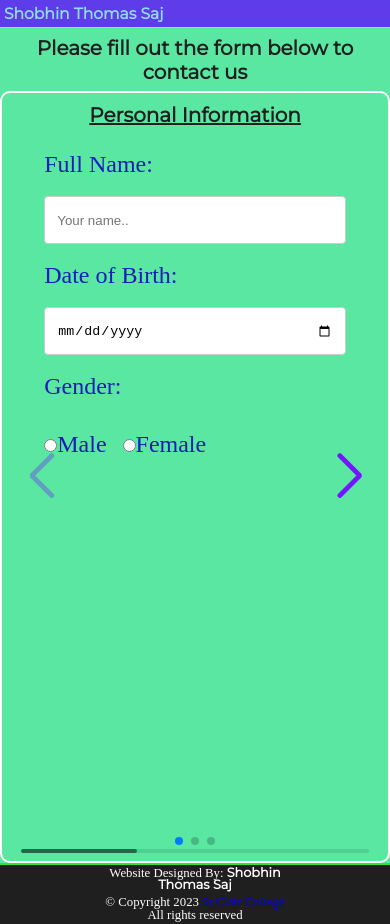
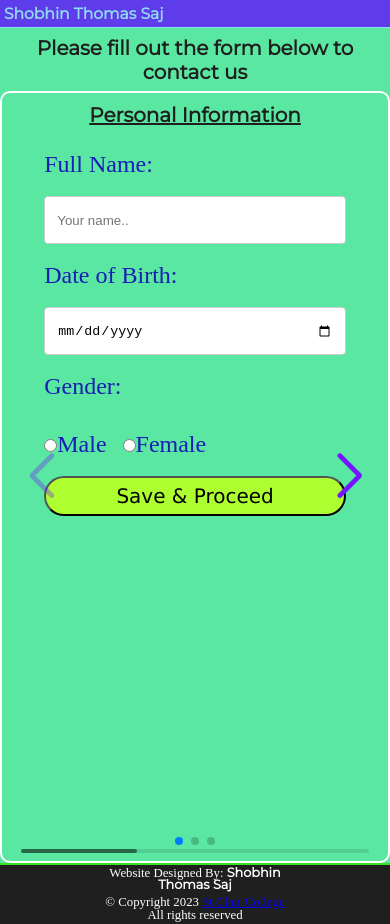
Before and after one commit to ShobhinSaj/ShobhinThomasSaj_WEB301Assignments, a plain HTML site: page index.html in a window 390 px wide. Drawn offline with nearby package versions, Linux system fonts and the light colour scheme; a web font is replaced by a local one.

Commit message:
Added a save and continue button to forms

```diff
--- a/css/styles.css
+++ b/css/styles.css
@@ -69,7 +69,21 @@ input[type=submit] {
 input[type=submit]:hover {
     background-color: rgb(53, 247, 163);
 }
+input[type=button] {
+    border-radius: 40px;
+    font-family: 'Lucida Sans', 'Lucida Sans Regular', 'Lucida Grande', 'Lucida Sans Unicode', Geneva, Verdana, sans-serif;
+    font-size: 20px;
+    background-color: greenyellow;
+    justify-self: center;
+    width: 180px;
+    height: 40px;
+    float: right;
+    margin-top: 2%;
+}
 
+input[type=button]:hover {
+    background-color: rgb(53, 247, 163);
+}
 textarea,
 input[type=email],
 input[type=tel],
@@ -153,6 +167,10 @@ footer>p>strong {
         width: 100%;
         margin-top:2%;
     }
+    input[type=button] {
+        width: 100%;
+        margin-top:2%;
+    }
     .tile_head,h2{
         color: #1f1f1f;
         font-size: 20px;
--- a/index.html
+++ b/index.html
@@ -27,7 +27,7 @@
             <!-- Additional required wrapper -->
             <div class="swiper-wrapper">
               <!-- Slides -->
-              <div class="swiper-slide">
+              <div id="slde1" class="swiper-slide">
                 <form id="prsnl">
                     <h2 class="tile_head">Personal Information</h2>
                     <div class="row">
@@ -59,9 +59,12 @@
                                     name="gndr" value="Female" required>Female</label>
                         </div>
                     </div>
+                    <div class="row">
+                        <input type="button" class="svebtn" value="Save & Proceed">
+                    </div>
                 </form>
               </div>
-              <div class="swiper-slide">
+              <div id="slde2" class="swiper-slide">
                 <form id="contact">
                     <h2 class="tile_head">Contact Information</h2>
                     <div class="row">
@@ -95,10 +98,13 @@
                                 placeholder="Address"
                                 style="height:200px" required></textarea>
                         </div>
+                        <div class="row">
+                            <input class="svebtn" type="button" value="Save & Proceed">
+                        </div>
                     </div>
                 </form>
               </div>
-              <div class="swiper-slide">
+              <div id="slde3" class="swiper-slide">
                 <form id="payment">
                     <h2 class="tile_head">Payment Information</h2>
                     <div class="row">
--- a/js/script.js
+++ b/js/script.js
@@ -1,5 +1,5 @@
 $(document).ready(function(){
-    console.log("Working");
+
     const swiper = new Swiper('.swiper', {
         // Optional parameters
         //direction: 'vertical',
@@ -21,7 +21,12 @@ $(document).ready(function(){
           el: '.swiper-scrollbar',
         },
       });
+      $(".svebtn").click(function() {
+        // Trigger a click on swiper next button
 
+        $(".swiper-button-next").click();
+
+      });
       // Form validation using Validate.js plugin
         $("#payment").validate({
           rules: {
```
